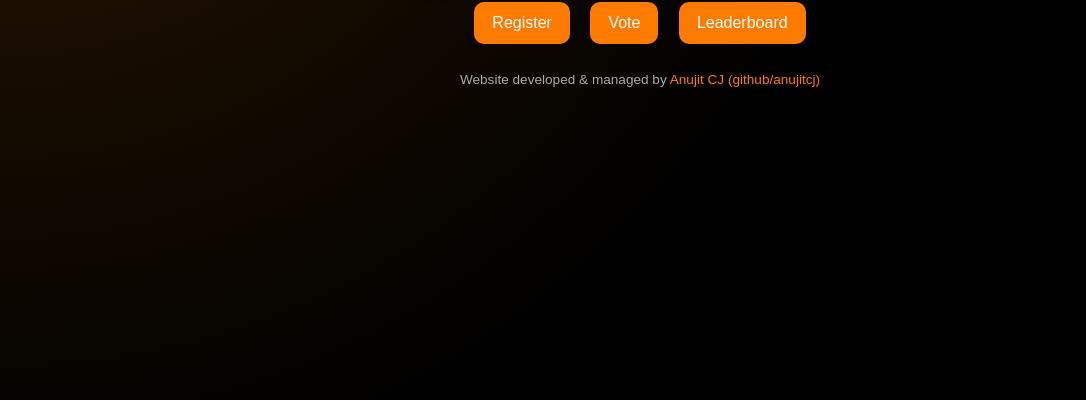
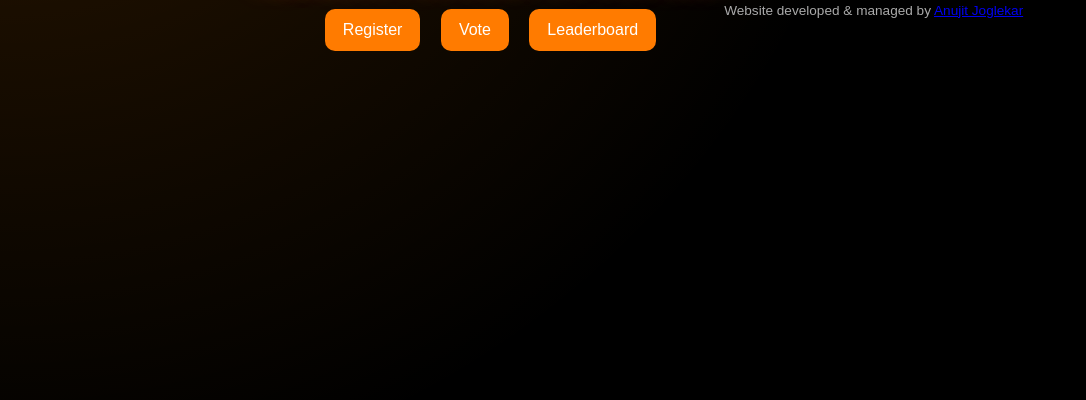
Before and after one commit to anujitcj/Halloween-Fashion-Walk-, a plain HTML site: page index.html in a window 1280 px wide. Shown: the part 400-800 px from the top of the page, without its empty margins (0-1086 px from the left). Drawn offline with Linux system fonts and the light colour scheme.

Commit message:
Update index.html

```diff
--- a/index.html
+++ b/index.html
@@ -92,11 +92,14 @@
     </section>
 
     <footer class="site-footer">
-      <div class="credit">Website developed &amp; managed by <span class="muted">Anujit CJ (github/anujitcj)</span></div>
-    </footer>
+  </footer>
   </main>
 
   <!-- Module JS (Firebase imports inside) -->
   <script type="module" src="script.js"></script>
+  <footer class="site-footer">
+  Website developed & managed by <a href="https://github.com/anujitcj" target="_blank">Anujit Joglekar</a>
+</footer>
+
 </body>
 </html>
```
